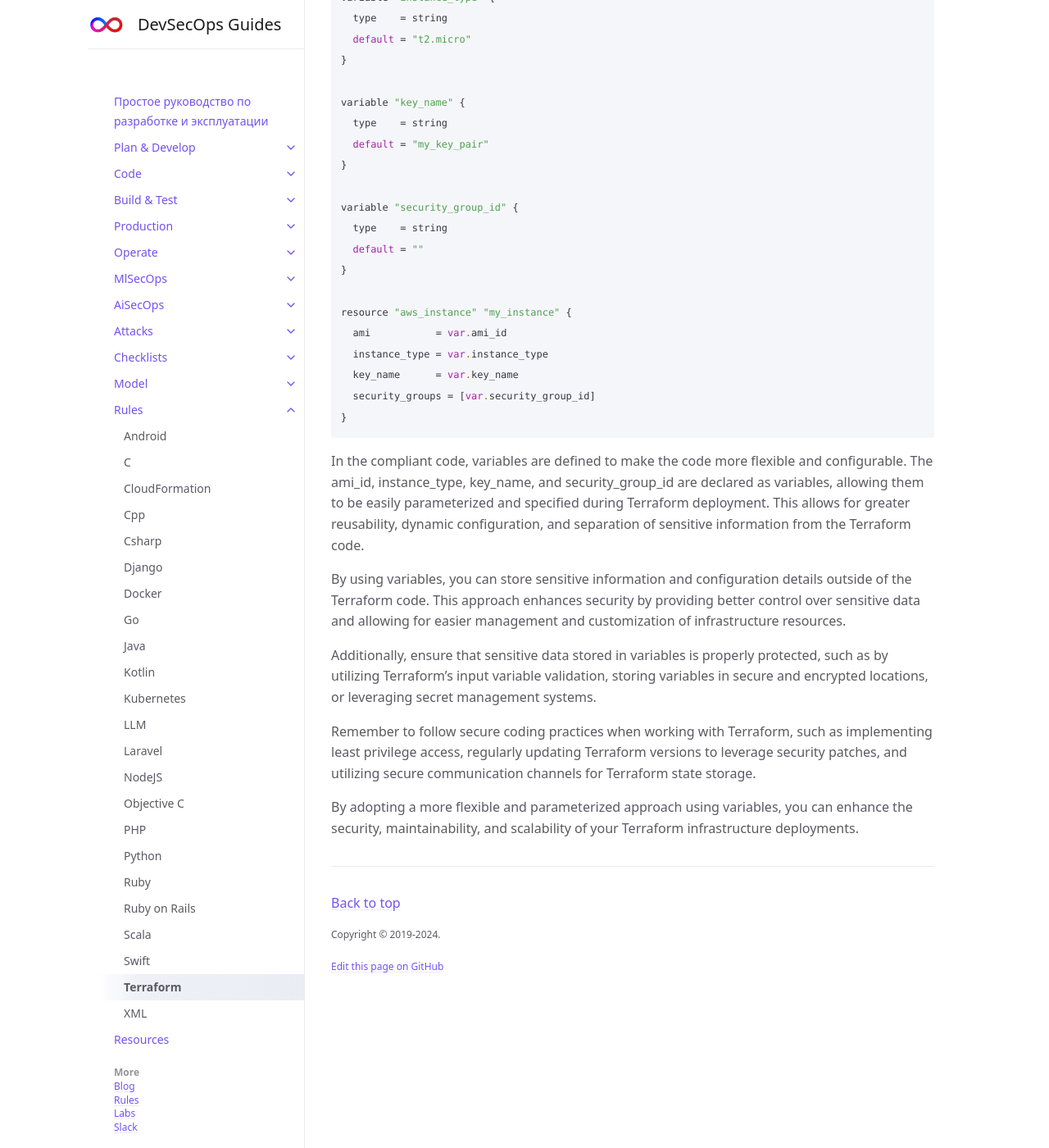
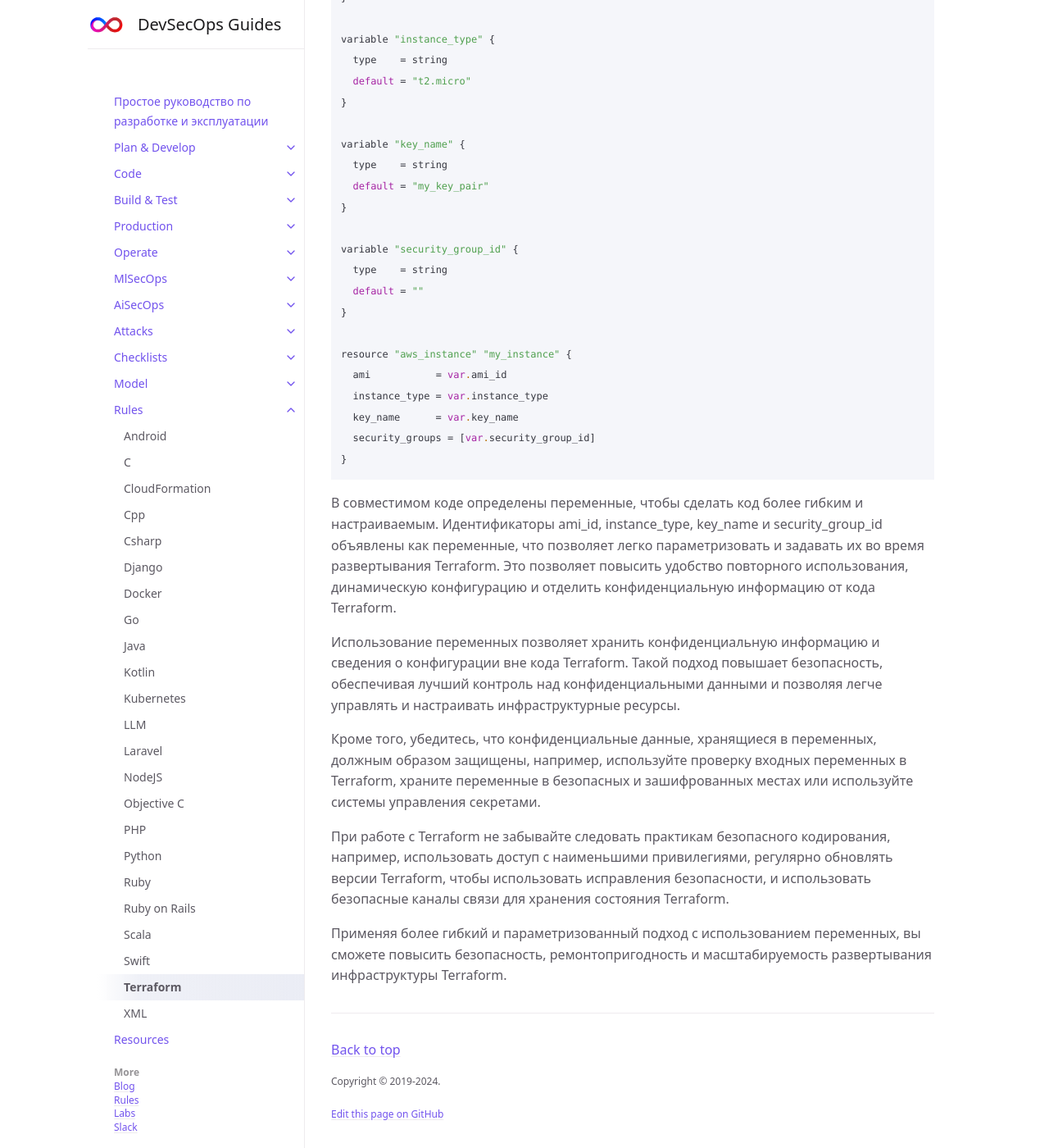
Before and after one commit to 2artem2/Work-Stuff, a Jekyll site: the page built from docs/rules/terraform.md, in a window 1280 px wide and 1400 px high, scrolled down 913 px. Shown: the whole window at 82% size. Built offline with Jekyll 4.4.1, drawn with Linux system fonts in a browser that asks for light colours; some of the changed text lies outside the part shown.

Commit message:
terraform.md

````diff
--- a/docs/rules/terraform.md
+++ b/docs/rules/terraform.md
@@ -9,7 +9,7 @@ parent: Rules
 
 
 
-## Table of contents
+## Оглавление
 {: .no_toc .text-delta }
 
 1. TOC
@@ -20,13 +20,13 @@ parent: Rules
 
 
 
-## Hardcoded Credential
+## Учетная запись с жестким кодом
 
-<span class="d-inline-block p-2 mr-1 v-align-middle bg-red-000"></span>Noncompliant code:
+<span class="d-inline-block p-2 mr-1 v-align-middle bg-red-000"></span>Несоответствующий код:
 
 
 ```php
-# Noncompliant code
+# Несоответствующий код
 resource "aws_instance" "my_instance" {
   ami           = "ami-0123456789abcdef0"
   instance_type = "t2.micro"
@@ -35,17 +35,17 @@ resource "aws_instance" "my_instance" {
 }
 ```
 
-In this noncompliant code, the aws_instance resource creates an EC2 instance in AWS using a hardcoded AMI ID, instance type, key pair, and security group ID. This approach introduces security risks as sensitive information and configuration details are hardcoded in the Terraform code, making it less flexible, maintainable, and prone to errors.
+В этом несоответствующем коде ресурс aws_instance создает экземпляр EC2 в AWS, используя жестко заданный идентификатор AMI, тип экземпляра, пару ключей и идентификатор группы безопасности. Такой подход создает риски для безопасности, поскольку конфиденциальная информация и детали конфигурации жестко закодированы в коде Terraform, что делает его менее гибким, удобным для сопровождения и подверженным ошибкам.
 
 
 
 
 
-<span class="d-inline-block p-2 mr-1 v-align-middle bg-green-000"></span>Compliant code:
+<span class="d-inline-block p-2 mr-1 v-align-middle bg-green-000"></span>Соответствующий код:
 
 
 ```php
-# Compliant code
+# Соответствующий код
 variable "ami_id" {
   type    = string
   default = "ami-0123456789abcdef0"
@@ -75,12 +75,12 @@ resource "aws_instance" "my_instance" {
 ```
 
 
-In the compliant code, variables are defined to make the code more flexible and configurable. The ami_id, instance_type, key_name, and security_group_id are declared as variables, allowing them to be easily parameterized and specified during Terraform deployment. This allows for greater reusability, dynamic configuration, and separation of sensitive information from the Terraform code.
+В совместимом коде определены переменные, чтобы сделать код более гибким и настраиваемым. Идентификаторы ami_id, instance_type, key_name и security_group_id объявлены как переменные, что позволяет легко параметризовать и задавать их во время развертывания Terraform. Это позволяет повысить удобство повторного использования, динамическую конфигурацию и отделить конфиденциальную информацию от кода Terraform.
 
-By using variables, you can store sensitive information and configuration details outside of the Terraform code. This approach enhances security by providing better control over sensitive data and allowing for easier management and customization of infrastructure resources.
+Использование переменных позволяет хранить конфиденциальную информацию и сведения о конфигурации вне кода Terraform. Такой подход повышает безопасность, обеспечивая лучший контроль над конфиденциальными данными и позволяя легче управлять и настраивать инфраструктурные ресурсы.
 
-Additionally, ensure that sensitive data stored in variables is properly protected, such as by utilizing Terraform's input variable validation, storing variables in secure and encrypted locations, or leveraging secret management systems.
+Кроме того, убедитесь, что конфиденциальные данные, хранящиеся в переменных, должным образом защищены, например, используйте проверку входных переменных в Terraform, храните переменные в безопасных и зашифрованных местах или используйте системы управления секретами.
 
-Remember to follow secure coding practices when working with Terraform, such as implementing least privilege access, regularly updating Terraform versions to leverage security patches, and utilizing secure communication channels for Terraform state storage.
+При работе с Terraform не забывайте следовать практикам безопасного кодирования, например, использовать доступ с наименьшими привилегиями, регулярно обновлять версии Terraform, чтобы использовать исправления безопасности, и использовать безопасные каналы связи для хранения состояния Terraform.
 
-By adopting a more flexible and parameterized approach using variables, you can enhance the security, maintainability, and scalability of your Terraform infrastructure deployments.
+Применяя более гибкий и параметризованный подход с использованием переменных, вы сможете повысить безопасность, ремонтопригодность и масштабируемость развертывания инфраструктуры Terraform.
````
